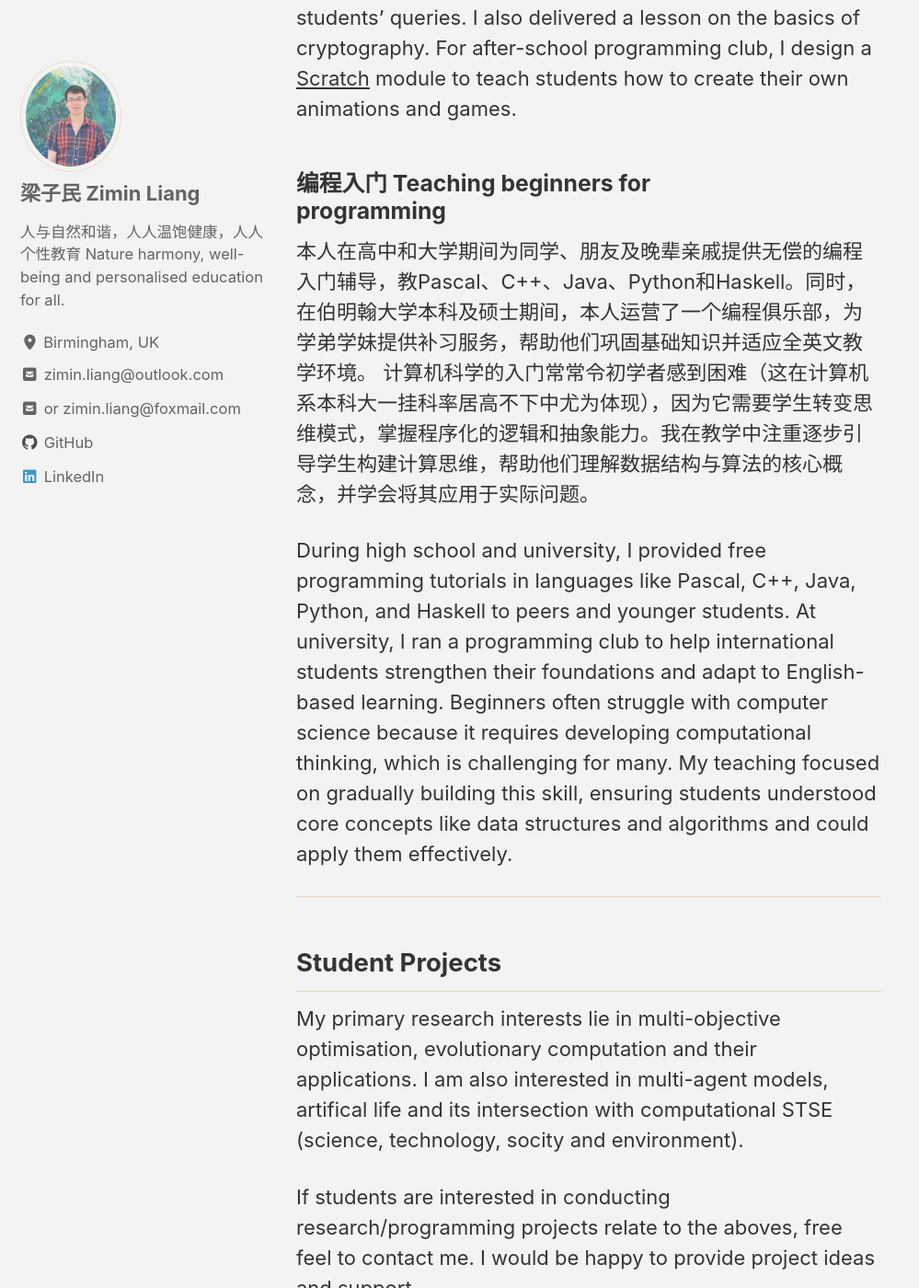
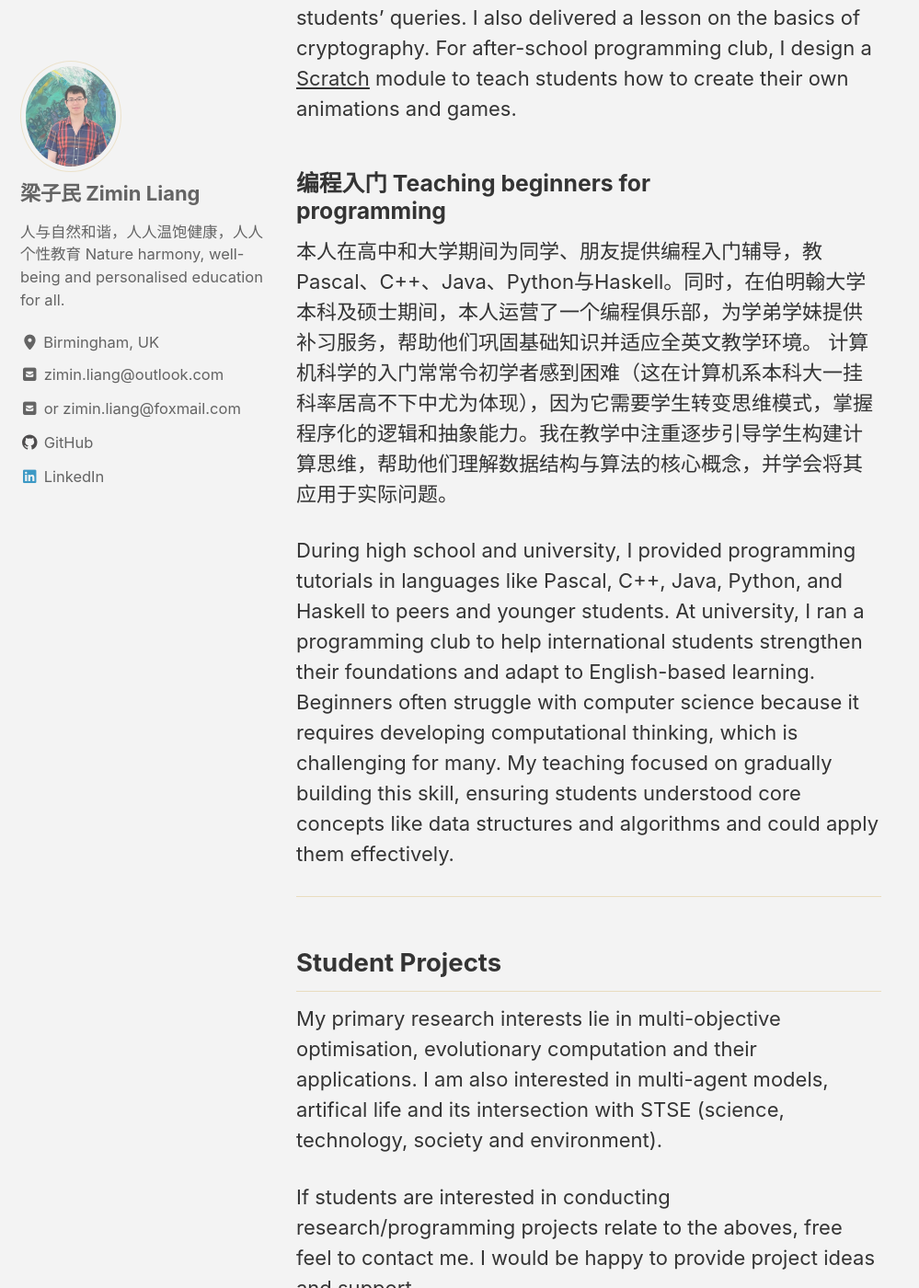
Before and after one commit to Zim-L/Zim-L.github.io, a Jekyll site: the page built from pages/teaching.md, in a window 1280 px wide and 1400 px high, scrolled down 4605 px. Shown: the whole window at 92% size, without its empty margins (0-999 px from the left). Built offline with Jekyll 4.4.1, drawn with Linux system fonts in a browser that asks for light colours; cached includes are drawn as plain includes; some of the changed text lies outside the part shown.

Commit message:
news update 21-12-2024

```diff
--- a/pages/teaching.md
+++ b/pages/teaching.md
@@ -62,10 +62,10 @@ Ark St Alban's is a school in Birmingham, UK, covering education from primary to
 
 ### 编程入门 Teaching beginners for programming
 
-本人在高中和大学期间为同学、朋友及晚辈亲戚提供无偿的编程入门辅导，教Pascal、C++、Java、Python和Haskell。同时，在伯明翰大学本科及硕士期间，本人运营了一个编程俱乐部，为学弟学妹提供补习服务，帮助他们巩固基础知识并适应全英文教学环境。
+本人在高中和大学期间为同学、朋友提供编程入门辅导，教Pascal、C++、Java、Python与Haskell。同时，在伯明翰大学本科及硕士期间，本人运营了一个编程俱乐部，为学弟学妹提供补习服务，帮助他们巩固基础知识并适应全英文教学环境。
 计算机科学的入门常常令初学者感到困难（这在计算机系本科大一挂科率居高不下中尤为体现），因为它需要学生转变思维模式，掌握程序化的逻辑和抽象能力。我在教学中注重逐步引导学生构建计算思维，帮助他们理解数据结构与算法的核心概念，并学会将其应用于实际问题。
 
-During high school and university, I provided free programming tutorials in languages like Pascal, C++, Java, Python, and Haskell to peers and younger students. At university, I ran a programming club to help international students strengthen their foundations and adapt to English-based learning.
+During high school and university, I provided programming tutorials in languages like Pascal, C++, Java, Python, and Haskell to peers and younger students. At university, I ran a programming club to help international students strengthen their foundations and adapt to English-based learning.
 Beginners often struggle with computer science because it requires developing computational thinking, which is challenging for many. My teaching focused on gradually building this skill, ensuring students understood core concepts like data structures and algorithms and could apply them effectively.
 
 
@@ -73,7 +73,7 @@ Beginners often struggle with computer science because it requires developing co
 
 ## Student Projects  <a name="projects"></a>
 
-My primary research interests lie in multi-objective optimisation, evolutionary computation and their applications. I am also interested in multi-agent models, artifical life and its intersection with computational STSE (science, technology, socity and environment).
+My primary research interests lie in multi-objective optimisation, evolutionary computation and their applications. I am also interested in multi-agent models, artifical life and its intersection with STSE (science, technology, society and environment).
 
 If students are interested in conducting research/programming projects relate to the aboves, free feel to contact me.
 I would be happy to provide project ideas and support.
```
Also changed, not shown: other parts of pages/teaching.md (+1 -1 lines), pages/about.md (+3 -1 lines), pages/industry.md (+1 -1 lines), 2 other files.
